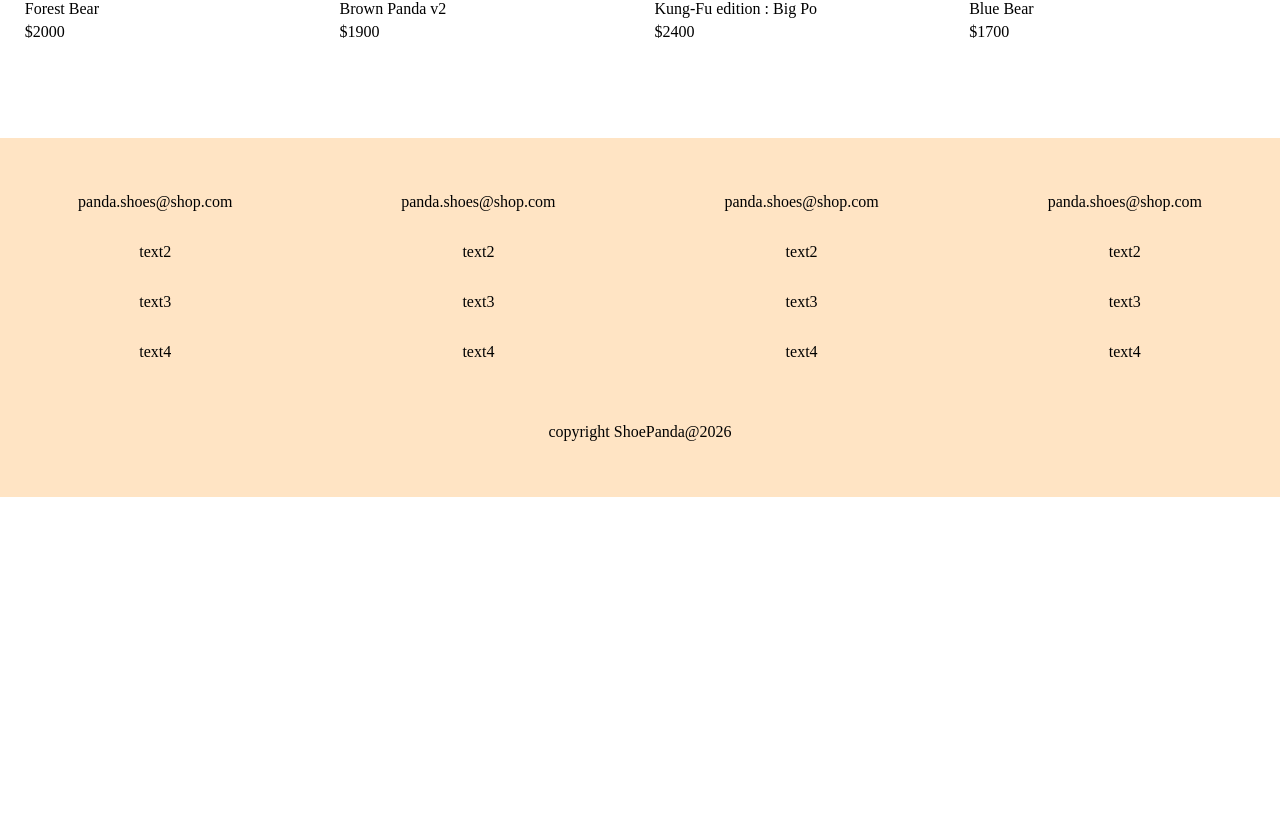
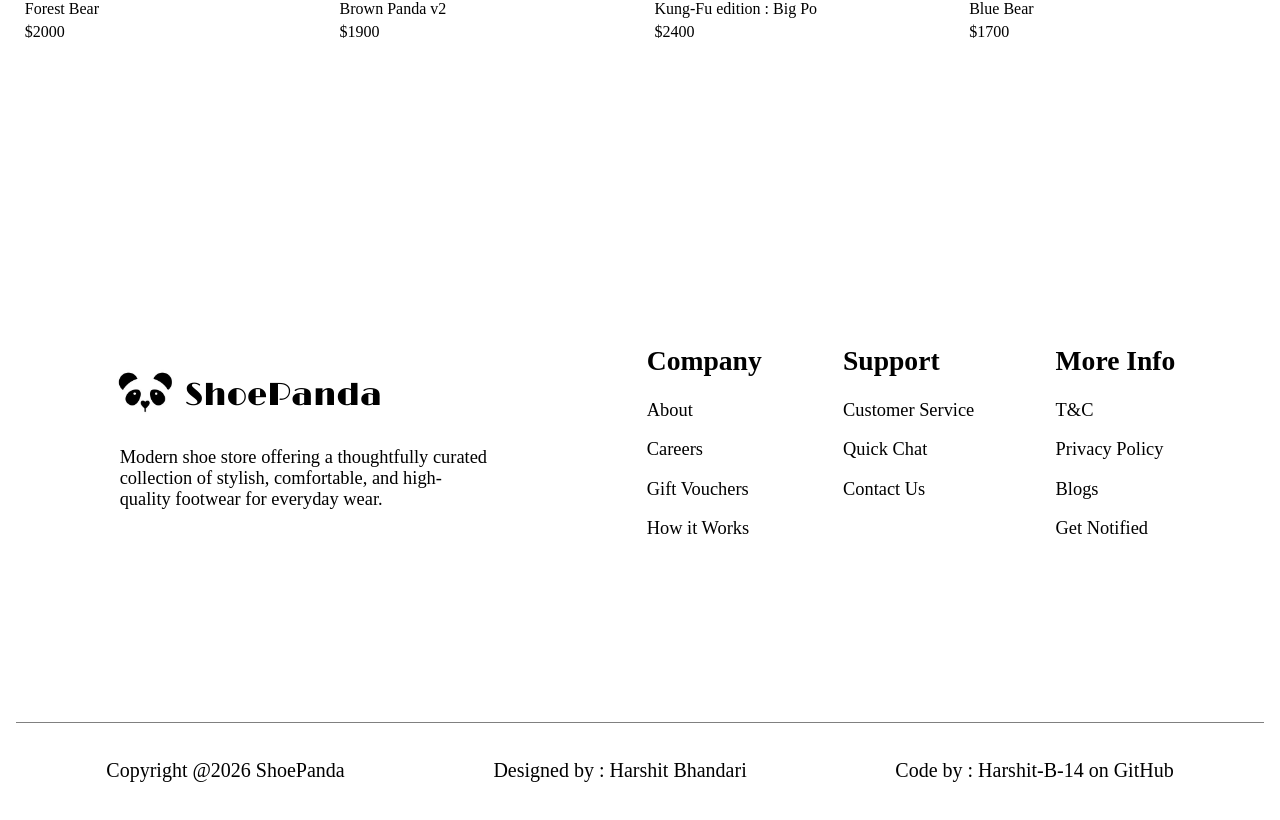
Before and after one commit to Harshit-B-14/ShoePanda, a React (Vite) app: page /about in a window 1280 px wide. Shown: the part 1593-2413 px from the top of the page. Before the commit the page ends 2090 px from the top, so only its background shows below. Built offline with nearby package versions, Linux system fonts and the light colour scheme.

Commit message:
fixed the footer and made it proper, added scroll to top on route/URL change

```diff
--- a/src/App.jsx
+++ b/src/App.jsx
@@ -11,12 +11,14 @@ import CartPage from './pages/cart'
 import ProductDetails from './pages/productDetails'
 import CheckoutPage from './pages/checkoutPage'
 import OrderPlaced from './pages/order-placed'
+import ScrollToTop from './components/scrollToTop'
 
 function App() {
 
   return (
     <>
       <Router>
+        <ScrollToTop></ScrollToTop>
         <Routes>
           <Route element = {<Layout className=".navbar-container"/>}>
           <Route path="/" element = {<Home/>}></Route>
--- a/src/components/footer.jsx
+++ b/src/components/footer.jsx
@@ -1,32 +1,49 @@
+import panda from "../assets/panda-logo.jpg"
+import { useNavigate } from "react-router-dom"
+
 function Footer(){
+
+    let navigate = useNavigate();
+
     return(
-        <div className="footer">
-            <div className="contact-container1 contact-us">
-                <p>panda.shoes@shop.com</p>
-                <p>text2</p>
-                <p>text3</p>
-                <p>text4</p>
+        <>
+            <div className="footer">
+                <div className="footer-logo-container contact-us">
+                    <div className="footer-logo">
+                        <img src={panda}/>
+                        <p>ShoePanda</p>
+                    </div>
+                    <p className="intro">Modern shoe store offering a thoughtfully curated collection of stylish,
+                        comfortable, and high-quality footwear for everyday wear.
+                    </p>
+                </div>
+                <div className="footer-company contact-us">
+                    <h2>Company</h2>
+                    <p onClick = {() => {navigate('/about')}} >About</p>
+                    <p>Careers</p>
+                    <p>Gift Vouchers</p>
+                    <p>How it Works</p>
+                </div>
+                <div className="footer-support contact-us">
+                    <h2>Support</h2>
+                    <p>Customer Service</p>
+                    <p>Quick Chat</p>
+                    <p onClick = {() => {navigate('/contact')}}>Contact Us</p>
+                </div>
+                <div className="footer-more-info contact-us">
+                    <h2>More Info</h2>
+                    <p>T&C</p>
+                    <p>Privacy Policy</p>
+                    <p>Blogs</p>
+                    <p>Get Notified</p>
+                </div>
             </div>
-            <div className="contact-container2 contact-us">
-                <p>panda.shoes@shop.com</p>
-                <p>text2</p>
-                <p>text3</p>
-                <p>text4</p>
+            <div className="copyright">
+                <p>Copyright @2026 ShoePanda</p>
+                <p>Designed by : Harshit Bhandari</p>
+                <p>Code by : Harshit-B-14 on GitHub</p>
             </div>
-            <div className="contact-container3 contact-us">
-                <p>panda.shoes@shop.com</p>
-                <p>text2</p>
-                <p>text3</p>
-                <p>text4</p>
-            </div>
-            <div className="contact-container4 contact-us">
-                <p>panda.shoes@shop.com</p>
-                <p>text2</p>
-                <p>text3</p>
-                <p>text4</p>
-            </div>
-            <p className="copyright">copyright ShoePanda@2026 </p>
-        </div>
+        </>
     )
 }
 
--- /dev/null
+++ b/src/components/scrollToTop.jsx
@@ -0,0 +1,14 @@
+import { useEffect } from "react";
+import { useLocation } from "react-router-dom";
+
+function ScrollToTop() {
+  const { pathname } = useLocation();
+
+  useEffect(() => {
+    window.scrollTo(0, 0);
+  }, [pathname]);
+
+  return null;
+}
+
+export default ScrollToTop;
--- a/src/index.css
+++ b/src/index.css
@@ -117,49 +117,56 @@ body{
   'opsz' 24
 }
 
+/* footer styling starts here */
 .footer{
-  margin: 0;
-  width: 100%;
+  font-size: 1.15rem;
+  margin: 33vh 5% 10vh 5%;
+  width: 90%;
   height: 40vh;
-  display: grid;
-  padding-top: 3%;
-  gap: 1%;
-  grid-template-columns: 1fr 1fr 1fr 1fr;
-  grid-template-rows: 1fr 1fr 1fr 1fr 1fr;
-  background-color: bisque;
+  display: flex;
+  align-items: flex-start;
+  justify-content: space-around;
 }
 
-.contact-container1{
-  /* background-color: black; */
-  grid-area: 1/1/4/2;
+.footer-logo-container{
+  height: 30vh;
+  width: 40%;
+  display: flex;
+  flex-direction: column;
+  justify-content: center;
+  align-items: flex-start;
+}
+.footer-logo-container p{
+  width: 80%;
 }
 
-.contact-container2{
-  /* background-color: white; */
-  grid-area: 1/2/4/3;
+.footer-logo{
+  display: flex;
+  font: 2rem Limelight, san-serif;
 }
 
-.contact-container3{
-  /* background-color: rgb(36, 32, 132); */
-  grid-area: 1/3/4/4;
+.footer-logo p{
+  margin-top: 21px;
+}
+.footer-logo img{
+  padding: 0px;
+  margin: 0px;
+  height: 80px;
+  width: 80px;
 }
 
-.contact-container4{
-  /* background-color: rgb(159, 74, 40); */
-  grid-area: 1/4/4/5;
-}
-
-.contact-us{
-  display: flex;
-  flex-direction: column;
-  align-items: center;
+.intro{
+  margin-top: 0;
+  margin-left: 15px;
 }
 
 .copyright{
-  margin-top: 20%;
+  border-top: 1px solid grey;
+  margin: 2vh;
+  padding: 2vh;
+  font-size: 1.25rem;
   display: flex;
-  justify-content: center;
-  grid-area: 4/2/5/4;
+  justify-content: space-around;
 }
 
 .about-text{
```
